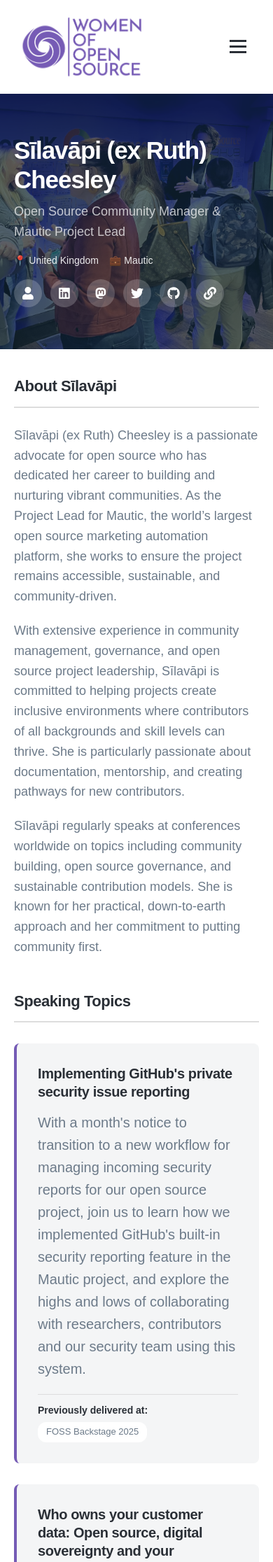
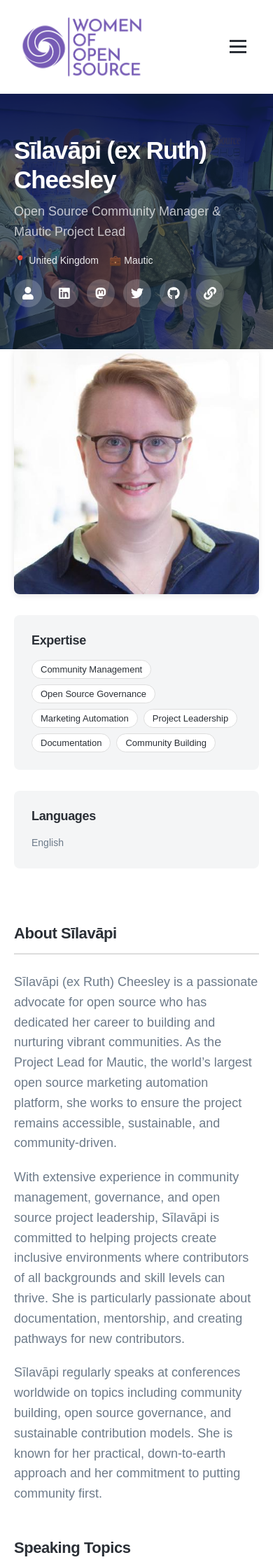
Before and after one commit to womenofopensource/womenofopensource.github.io, a Jekyll site: the page built from docs/_speakers/ruth-cheesley.md, in a window 390 px wide. Shown: the top 2232 px of the page at 70% size. Built offline with Jekyll 4.4.1, drawn with Linux system fonts in a browser that asks for light colours; nearby versions of some CDN libraries; some web fonts are replaced.

Commit message:
Fix speaker profile mobile layout
Two related mobile issues on the individual speaker page:

- Horizontal overflow: the profile grid columns had min-width: auto, so a
  long unbreakable string in talk/bio text (e.g. a bare URL) forced the
  column—and the whole page—wider than the viewport. Add min-width: 0 to the
  grid items and overflow-wrap: break-word to the bio and talk-abstract text.
- Source order: the sidebar (photo, expertise, languages) was pushed last on
  mobile via `order`. Drop the mobile order overrides so it follows DOM order
  (sidebar first on mobile); the laptop grid still places it in the left column.

Verified: no horizontal scroll on mobile (375px), sidebar first on mobile,
two-column desktop layout unchanged (sidebar 300px left, main right).

Co-Authored-By: Claude Opus 4.8 <noreply@anthropic.com>

```diff
--- a/docs/_sass/_includes/_speakers.scss
+++ b/docs/_sass/_includes/_speakers.scss
@@ -485,11 +485,11 @@
 
 // Sidebar
 .speaker-sidebar {
-	order: 2;
-
-	@include mq(laptop) {
-		order: 1;
-	}
+	// Follows source order: on mobile the sidebar (photo, expertise, languages)
+	// comes first; on laptop the grid places it in the left column.
+	// min-width: 0 lets the grid column shrink below its content so a long
+	// unbreakable string (e.g. a URL) can't force horizontal overflow.
+	min-width: 0;
 }
 
 .speaker-image-wrapper {
@@ -548,11 +548,9 @@
 
 // Main Content
 .speaker-main-content {
-	order: 1;
-
-	@include mq(laptop) {
-		order: 2;
-	}
+	// On mobile follows the sidebar (source order); on laptop the grid places it
+	// in the right column. min-width: 0 allows the column to shrink (see sidebar).
+	min-width: 0;
 }
 
 .speaker-bio-section {
@@ -574,6 +572,7 @@
 	font-size: $p-medium;
 	line-height: 1.7;
 	color: $text-medium-color;
+	overflow-wrap: break-word;
 
 	p {
 		margin-bottom: 20px;
@@ -621,6 +620,7 @@
 	font-size: $p-medium;
 	line-height: 1.6;
 	color: $text-medium-color;
+	overflow-wrap: break-word;
 }
 
 .speaker-talk-history {
```
